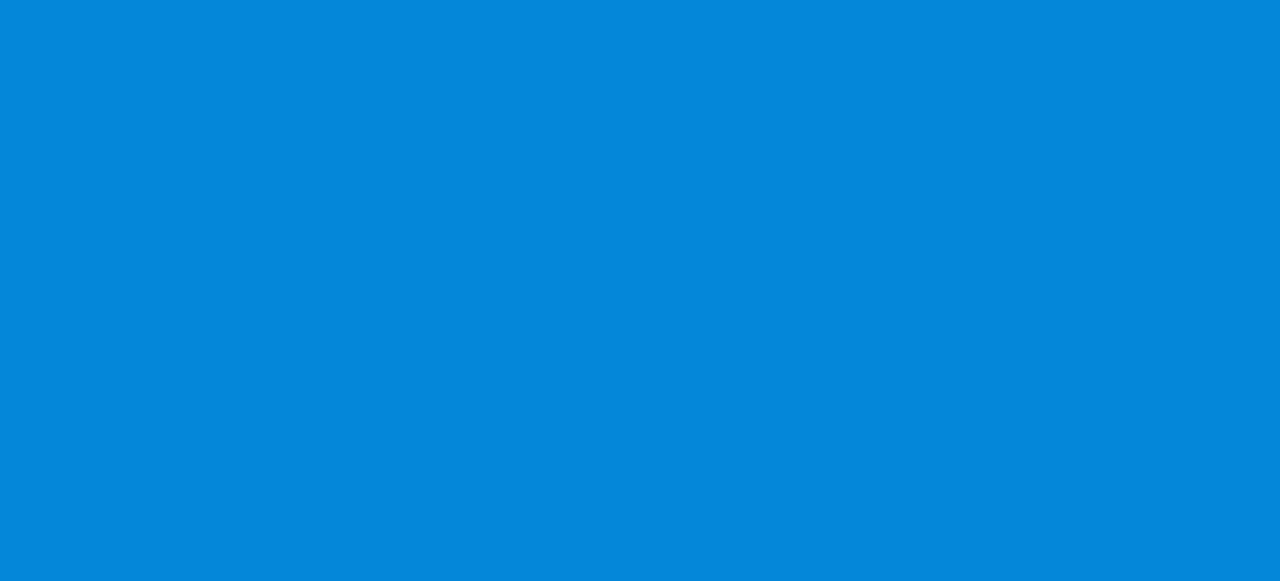
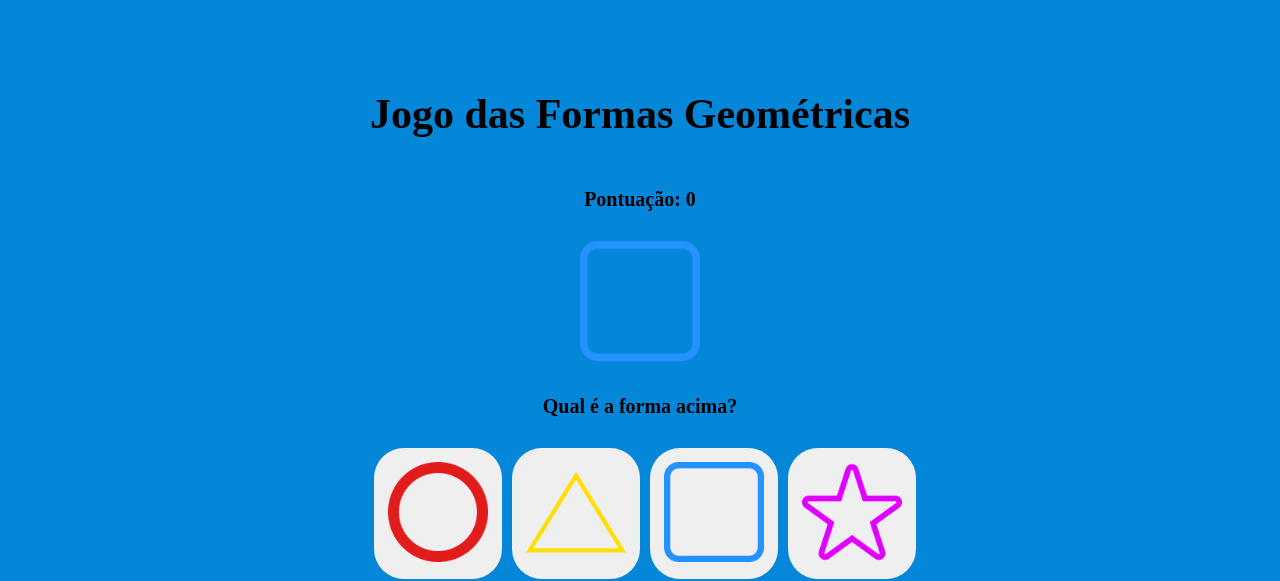
Before and after one commit to Astaphaanos/ABC-divertido, a React (Vite) app: page /formas-geometricas in a window 1280 px wide. Shown: the part 236-817 px from the top of the page. Built offline with nearby package versions, Linux system fonts and the light colour scheme.

Commit message:
Criação e estilização do jogo das formas geométricas

```diff
--- a/src/games/JogoGeometrico/JogoGeometrico.css
+++ b/src/games/JogoGeometrico/JogoGeometrico.css
@@ -1,44 +1,40 @@
-#jogo-formas-geometricas {
+.jogo_formas_container {
+  height: 100vh;
+  display: flex;
+  flex-direction: column;
+  align-items: center;
+  justify-content: center;
   text-align: center;
-    font-family: Arial, sans-serif;
+
+  h1 {
+    font-size: 42px;
+    font-weight: 700;
+    padding: 20px;
   }
 
-  #forma-atual {
-    margin: 20px 0;
+  p {
+    font-size: 20px;
+    font-weight: 700;
+    padding: 30px;
+  }
 }
 
-  #opcoes-formas {
-    display: flex;
-    justify-content: center;
-    gap: 10px;
-    margin: 20px 0;
+
+.forma_atual  .imagem-forma {
+  width: 120px;
 }
 
-  .forma-opcao {
-    padding: 15px 30px;
-    font-size: 18px;
+.opcoes_formas {
+
+  .btn-forma {
+    padding: 14px;
+    margin-left: 10px;
+    border-radius: 30px;
+    cursor: pointer;
     border: none;
-    border-radius: 8px;
-    cursor: pointer;
-    background-color: #f0f0f0;
-    box-shadow: 0 4px 6px rgba(0, 0, 0, 0.1);
+
+    img {
+      width: 100px;
     }
-
-  .forma-opcao:hover {
-    background-color: #e0e0e0;
   }
-
-  #feedback {
-    margin-top: 15px;
-    font-size: 20px;
 }
-
-  #proxima-pergunta {
-    padding: 10px 20px;
-    font-size: 18px;
-    border: none;
-    border-radius: 8px;
-    cursor: pointer;
-    background-color: #4caf50;
-    color: white;
-  }
--- a/src/games/JogoGeometrico/JogoGeometrico.jsx
+++ b/src/games/JogoGeometrico/JogoGeometrico.jsx
@@ -1,11 +1,68 @@
+import { useEffect, useState } from "react";
+import "./JogoGeometrico.css";
 
-import './JogoGeometrico.css';
+const formas = [
+  { nome: "Círculo", imagem: "/images/formas-geometricas/circulo.png" },
+  { nome: "Triângulo", imagem: "/images/formas-geometricas/triangulo.png" },
+  { nome: "Quadrado", imagem: "/images/formas-geometricas/quadrado.png" },
+  { nome: "Estrela", imagem: "/images/formas-geometricas/estrela.png" },
+];
 
 const JogoFormasGeometricas = () => {
+    const [formaAtual, setFormaAtual] = useState(null);
+    const [pontuacao, setPontuacao] = useState(0);
 
-    return (
-    <div></div>
-    );
-}
+  // Inicializa o jogo com uma forma aleatória
+  useEffect(() => {
+    gerarFormaAleatoria();
+  }, []);
+
+    // Função para gerar uma forma aleatória
+    const gerarFormaAleatoria = () => {
+        const randomIndex = Math.floor(Math.random() * formas.length);
+        setFormaAtual(formas[randomIndex]);
+    };
+
+      // Função para lidar com o clique do botão
+      const lidarEscolha = (nomeForma) => {
+        if (nomeForma === formaAtual.nome) {
+            alert('Parabéns! Você Acertou!');
+            setPontuacao((prev) => prev + 1);
+        } else {
+            alert("Tente Novamente!");
+        }
+        gerarFormaAleatoria();
+      }
+
+  return (
+    <div className="jogo_formas_container">
+      <h1>Jogo das Formas Geométricas</h1>
+      <p>Pontuação: {pontuacao}</p>
+
+      {formaAtual && (
+        <div className="forma_atual">
+          <img
+            src={formaAtual.imagem}
+            alt={formaAtual.nome}
+            className="imagem-forma"
+          />
+          <p>Qual é a forma acima?</p>
+        </div>
+      )}
+
+      <div className="opcoes_formas">
+        {formas.map((forma, index) => (
+          <button
+            key={index}
+            onClick={() => lidarEscolha(forma.nome)}
+            className="btn-forma"
+          >
+            <img src={forma.imagem} alt={forma.nome} className="imagem-opcao" />
+          </button>
+        ))}
+      </div>
+    </div>
+  );
+};
 
 export default JogoFormasGeometricas;
--- a/src/routes/HomePage/HomePage.css
+++ b/src/routes/HomePage/HomePage.css
@@ -29,7 +29,7 @@
 .games_home_section {
     display: grid;
     grid-template-columns: repeat(auto-fit, minmax(250px, 1fr));
-    gap: 10px;
+    gap: 40px;
     padding-top: 40px;
     width: 100%;
     max-width: 1200px;
--- a/src/routes/HomePage/HomePage.jsx
+++ b/src/routes/HomePage/HomePage.jsx
@@ -4,9 +4,9 @@ import { Link } from 'react-router-dom';
 const games = [
     {
         id: 1,
-        title: "Encaixe as formas geométricas",
-        description: "Arraste cada forma geométrica para o contorno correspondente!",
-        image: '',
+        title: "Qual é a forma geométrica",
+        description: "Descubra qual a forma geométrica mostrada",
+        image: '/images/formas-geometricas/estrela.png',
         route: 'formas-geometricas'
     },
 
```
Also changed, not shown: public/images/banner.jpg (deleted). Lines whose indentation alone changed are shown as unchanged.
